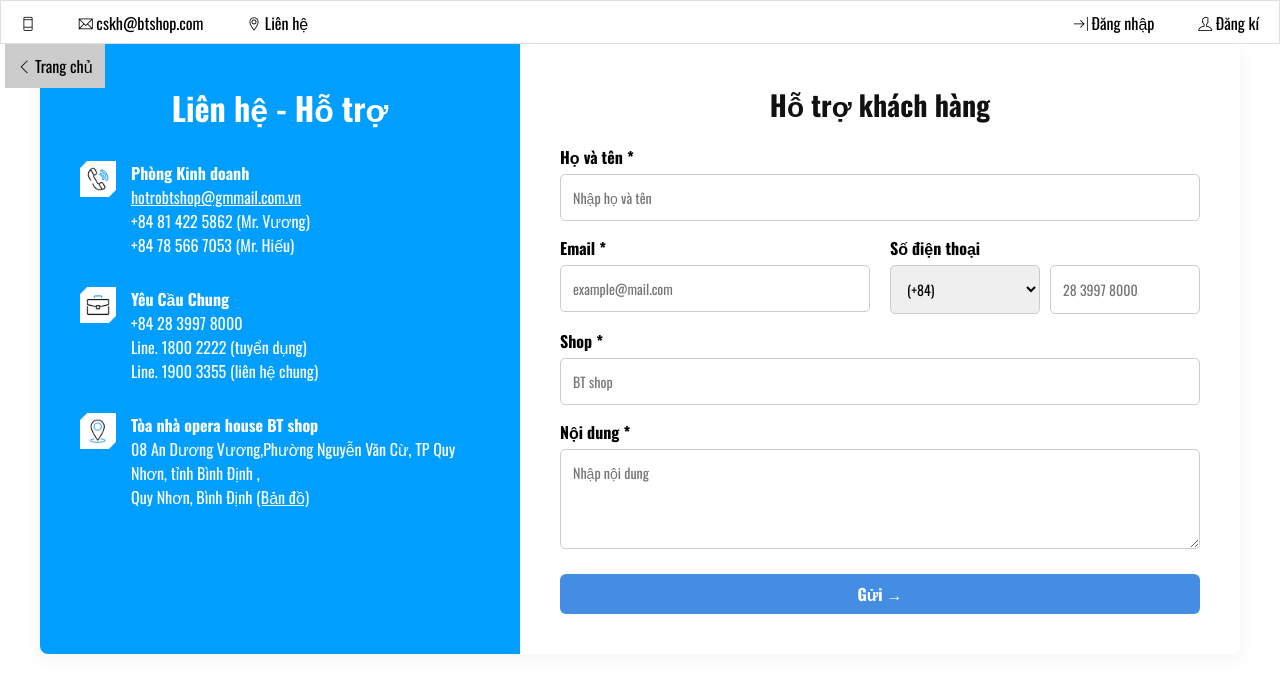
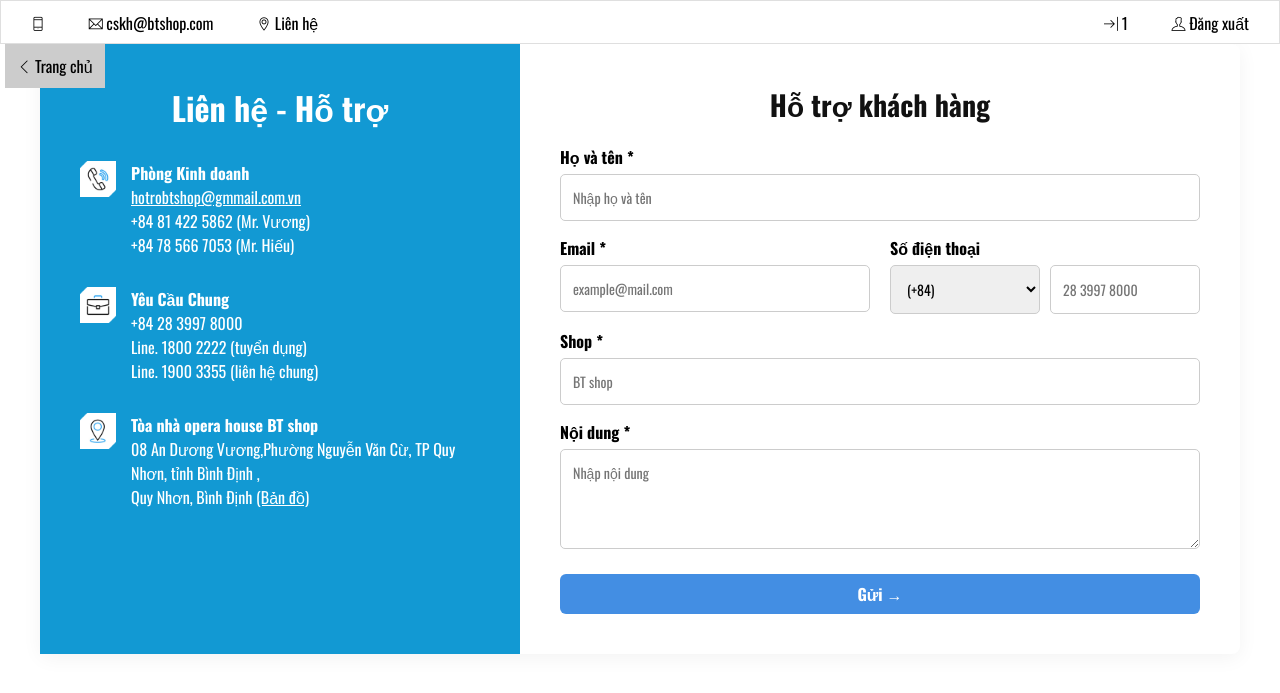
Before and after one commit to san24022005/source-code, a PHP site: page /hotrokhachhang.php in a window 1280 px wide. Shown: the top 693 px of the page. Run offline with PHP 8.4, Linux system fonts and the light colour scheme; the visitor is signed in with stand-in values (Sample User, id 1); some web fonts are replaced.

Commit message:
sua lai tat ca file

```diff
--- a/accsets/css/main.css
+++ b/accsets/css/main.css
@@ -6,6 +6,8 @@
 
 /* START : TOP */
 #top {
+    display: flex;
+    justify-content: space-between;
     border: 1px solid #00000020;
     overflow: hidden;
     height: 44px;
@@ -17,31 +19,36 @@
     background-color: #ffff;
 }
 
+#top .left-top,
+#top .right-top {
+    margin: 0 10px;
+}
+
 #top li {
     display: inline-block;
     margin: 0 20px;
 }
 
-#top-nav .left-top {
-    float: left;
-}
-
-#top-nav .right-top {
-    float: right;
-}
-
-#top-nav .top-icon {
+#top .top-icon {
     display: inline-block;
 }
 
-#top-nav li a {
+#top li a {
     line-height: 44px;
     display: inline-block;
 }
 
-@media (max-width: 575px) {
-    #top-nav .left-top {
+@media (max-width: 610px) {
+    #top .left-top {
         display: none;
+    }
+
+    #top {
+        justify-content: end;
+    }
+
+    #top li {
+        margin: 0 15px;
     }
 }
 /* END : TOP */
@@ -396,7 +403,7 @@
 /* Tiêu đề danh mục */
 #products .danhmuc h1 {
     font-size: 28px;
-    color: #222;
+    color: #000;
     margin-bottom: 20px;
     border-bottom: 2px solid #ddd;
     padding-bottom: 8px;
@@ -750,9 +757,9 @@
 }
 
 .myacc-container  h2 {
-    margin-bottom: 5px;
+    margin-bottom: 12px;
     font-weight: 600;
-
+    font-size: 28px;
 }
 
 .myacc-container p {
@@ -971,3 +978,100 @@
 }
 
 /* END : THANH TOAN */
+
+/* START : CONTACT */
+
+.contact-section {
+    display: flex;
+    background: white;
+    box-shadow: 0 4px 20px rgba(0,0,0,0.05);
+    border-radius: 8px;
+    max-width: 1200px;
+    margin: 44px auto;
+}
+
+.contact-section .contact-left {
+    background-color: var(--main-bg2-color);
+    color: var(--main-color);
+    padding: 40px;
+    width: 40%;
+}
+
+.contact-section .contact-left h2 {
+    font-size: 32px;
+    margin-bottom: 30px;
+}
+
+.contact-section .contact-block {
+    display: flex;
+    gap: 15px;
+    margin-bottom: 30px;
+}
+
+.contact-section .contact-block img {
+    width: 36px;
+    height: 36px;
+}
+
+.contact-section .contact-block a {
+    color: white;
+    text-decoration: underline;
+}
+
+.contact-section .contact-right {
+    width: 60%;
+    padding: 40px;
+}
+
+.contact-section .contact-right h2 {
+    font-size: 28px;
+    margin-bottom: 20px;
+    color: #111;
+}
+
+.contact-section .contact-form label {
+    font-weight: bold;
+    margin-top: 15px;
+    display: block;
+}
+
+.contact-section .contact-form input,
+.contact-section .contact-form select,
+.contact-section .contact-form textarea {
+    width: 100%;
+    padding: 12px;
+    margin-top: 5px;
+    border: 1px solid #ccc;
+    border-radius: 5px;
+    font-size: 14px;
+    resize: vertical;
+}
+
+.contact-section .input-row {
+    display: flex;
+    gap: 20px;
+}
+
+.contact-section .input-group {
+    flex: 1;
+}
+
+.contact-section .phone-input {
+    display: flex;
+    gap: 10px;
+}
+.contact-section .contact-form textarea {
+    height: 100px;
+}
+
+.contact-section .contact-form button {
+    margin-top: 20px;
+    font-size: 16px;
+    transition: 0.3s ease;
+}
+
+.contact-section .contact-form button:hover {
+    background-color: #007acc;
+}
+
+/* END : CONTACT */
--- a/connect.php
+++ b/connect.php
@@ -8,9 +8,9 @@ $password = '123456';
 $conn = new mysqli($host, $username, $password, $dbname);
 
 // Kiểm tra kết nối
-if ($conn->connect_error) {
-    die("Kết nối thất bại: " . $conn->connect_error);
+if (!$conn) {
+    die("Kết nối thất bại: " . mysqli_connect_error());
 }
 
-mysqli_set_charset($conn, "utf8"); // Thiết lập UTF-8 để tránh lỗi tiếng Việt
+mysqli_set_charset($conn, 'utf8mb4'); // Thiết lập UTF-8 để tránh lỗi tiếng Việt
 ?>
--- a/deltails.php
+++ b/deltails.php
@@ -1,6 +1,6 @@
 <?php
 session_start();
-require "connect.php";
+require 'connect.php';
 
 $masp = isset($_GET['masp']) ? $_GET['masp'] : '';
 
--- a/hoadon.php
+++ b/hoadon.php
@@ -135,7 +135,6 @@ if (!$stmt->execute()) {
 }
 $stmt->close();
 ?>
-
 <!DOCTYPE html>
 <html lang="vi">
 <head>
--- a/hotrokhachhang.php
+++ b/hotrokhachhang.php
@@ -1,3 +1,6 @@
+<?php
+session_start();
+?>
 <!DOCTYPE html>
 <html lang="vi">
 <head>
@@ -8,100 +11,7 @@
     <link rel="stylesheet" href="./accsets/css/base.css">
     <link rel="stylesheet" href="./accsets/fonts/themify-icons/themify-icons.css">
     <style>
-    .contact-section {
-      display: flex;
-      background: white;
-      box-shadow: 0 4px 20px rgba(0,0,0,0.05);
-      border-radius: 8px;
-      overflow: hidden;
-      max-width: 1200px;
-      margin: 44px auto;
-    }
 
-    .contact-left {
-      background-color: #009eff;
-      color: white;
-      padding: 40px;
-      width: 40%;
-    }
-
-    .contact-left h2 {
-      font-size: 32px;
-      margin-bottom: 30px;
-    }
-
-    .contact-block {
-      display: flex;
-      gap: 15px;
-      margin-bottom: 30px;
-    }
-
-    .contact-block img {
-      width: 36px;
-      height: 36px;
-    }
-
-    .contact-block a {
-      color: white;
-      text-decoration: underline;
-    }
-
-    .contact-right {
-      width: 60%;
-      padding: 40px;
-    }
-
-    .contact-right h2 {
-      font-size: 28px;
-      margin-bottom: 20px;
-      color: #111;
-    }
-
-    .contact-form label {
-      font-weight: bold;
-      margin-top: 15px;
-      display: block;
-    }
-
-    .contact-form input,
-    .contact-form select,
-    .contact-form textarea {
-      width: 100%;
-      padding: 12px;
-      margin-top: 5px;
-      border: 1px solid #ccc;
-      border-radius: 5px;
-      font-size: 14px;
-      resize: vertical;
-    }
-
-    .input-row {
-      display: flex;
-      gap: 20px;
-    }
-
-    .input-group {
-      flex: 1;
-    }
-
-    .phone-input {
-      display: flex;
-      gap: 10px;
-    }
-
-    .contact-form textarea {
-      height: 100px;
-    }
-
-    .contact-form button {
-      margin-top: 20px;
-      font-size: 16px;
-      transition: 0.3s ease;
-    }
-
-    .contact-form button:hover {
-      background-color: #007acc;
-    }
   </style>
 </head>
 <body>
@@ -116,7 +26,7 @@
         <div class="contact-left">
             <h2>Liên hệ - Hỗ trợ </h2>
             <div class="contact-block">
-      <img src="accsets/images/phone-icon.png" alt="Phone">
+                <img src="./accsets/images/phone-icon.png" alt="Phone">
                 <div>
                     <strong>Phòng Kinh doanh</strong><br>
                     <a href="mailto:hotrobtshop@gmail.com.vn">hotrobtshop@gmmail.com.vn </a><br>
@@ -124,8 +34,9 @@
                     +84 78 566 7053 (Mr. Hiếu)
                 </div>
             </div>
+
             <div class="contact-block">
-      <img src="accsets/images/info-icon.png" alt="Info">
+                <img src="./accsets/images/info-icon.png" alt="Info">
                 <div>
                     <strong>Yêu Cầu Chung</strong><br>
                     +84 28 3997 8000<br>
@@ -133,8 +44,9 @@
                     Line. 1900 3355 (liên hệ chung)
                 </div>
             </div>
+
             <div class="contact-block">
-      <img src="accsets/images/location-icon.png" alt="Location">
+                <img src="./accsets/images/location-icon.png" alt="Location">
                 <div>
                     <strong>Tòa nhà opera house BT shop </strong><br>
                     08 An Dương Vương,Phường Nguyễn Văn Cừ, TP Quy Nhơn, tỉnh Bình Định ,<br>
@@ -142,6 +54,7 @@
                 </div>
             </div>
         </div>
+
         <div class="contact-right">
             <h2>Hỗ trợ khách hàng</h2>
             <form class="contact-form">
@@ -152,6 +65,7 @@
                         <label for="email">Email *</label>
                         <input type="email" id="email" placeholder="example@mail.com">
                     </div>
+
                     <div class="input-group">
                         <label for="phone">Số điện thoại</label>
                         <div class="phone-input">
@@ -164,6 +78,7 @@
                         </div>
                     </div>
                 </div>
+
                 <label for="company">Shop *</label>
                 <input type="text" id="company" placeholder="BT shop">
                 <label for="message">Nội dung *</label>
--- a/login.php
+++ b/login.php
@@ -10,7 +10,7 @@ if ($_SERVER['REQUEST_METHOD'] == 'POST') {
     $password = $_POST['password'];
 
     // Kết nối CSDL
-    require 'connect.php';
+    $conn = mysqli_connect("localhost", "root", "123456", "QLBH");
 
     if (!$conn) {
         die("Kết nối thất bại: " . mysqli_connect_error());
@@ -49,7 +49,6 @@ if ($_SERVER['REQUEST_METHOD'] == 'POST') {
     <link rel="stylesheet" href="./accsets/fonts/themify-icons/themify-icons.css">
     <link rel="stylesheet" href="./accsets/css/main.css">
 </head>
-
 <body>
     <div class="login-container">
         <div class="left-panel">
--- a/myaccount.php
+++ b/myaccount.php
@@ -4,9 +4,9 @@ if (!isset($_SESSION['username'])) {
     $_SESSION['username'] = 'KH001';
 }
 
+require 'connect.php';
+
 $username = $_SESSION['username'];
-
-require 'connect.php';
 
 // Lấy thông tin hiện tại
 $sql = "SELECT kh.hoten, kh.ngaysinh, tl.sodt, tl.email, tl.sonha, tl.caphuyen, tl.capxa, tl.captinh
@@ -19,7 +19,6 @@ $stmt->execute();
 $result = $stmt->get_result();
 $user = $result->fetch_assoc();
 ?>
-
 <!DOCTYPE html>
 <html lang="vi">
 <head>
--- a/search.php
+++ b/search.php
@@ -13,7 +13,6 @@ if ($keyword == null) {
     header('Location: index.php');
     exit();
 }
-
 ?>
 <!DOCTYPE html>
 <html lang="en">
@@ -102,6 +101,7 @@ if ($keyword == null) {
         load_modal();
         ?>
     </div>
-    <script src="accsets/js/modal.js"></script>
+
+    <script src="./accsets/js/modal.js"></script>
 </body>
 </html>
--- a/shopping-cart.php
+++ b/shopping-cart.php
@@ -100,6 +100,7 @@ $result = $stmt->get_result();
         </form>
     </div>
     <?php load_footer();?>
+
     <script scr="./accsets/js/cart.js"></script>
 </body>
 </html>
--- a/site.php
+++ b/site.php
@@ -19,10 +19,6 @@
     {
         require('widget/footer.php');
     }
-    function connect()
-    {
-        require('connect.php');
-    }
     function load_modal()
     {
         require('widget/modal.php');
--- a/thanhtoan.php
+++ b/thanhtoan.php
@@ -6,7 +6,6 @@ if (!$soHD || $tongtien <= 0) {
     die("Thiếu thông tin hóa đơn hoặc số tiền không hợp lệ.");
 }
 ?>
-
 <!DOCTYPE html>
 <html lang="vi">
 <head>
@@ -27,11 +26,12 @@ if (!$soHD || $tongtien <= 0) {
         </div>
         <div class="thanhtoan_right-container">
             <h2>Quét mã QR để thanh toán</h2>
-            <img src="https://img.vietqr.io/image/BIDV-8830616514-qr_only.png?amount=<?= intval($tongtien) ?>&addInfo=Thanh toán hóa đơn <?= urlencode($soHD) ?>" alt="QR Thanh toán BIDV">
+            <img src="https://img.vietqr.io/image/BIDV-8830616514-qr_only.png?amount=<?= intval($tongtien) ?>&addInfo=Thanh toán hóa đơn <?= urlencode($soHD) ?>" alt="QR Thanh toán">
             <p><em>Dùng app ngân hàng để quét mã và thanh toán.</em></p>
             <button onclick="thanhToan()">Tôi đã hoàn tất thanh toán trên app</button>
         </div>
     </div>
+
     <script src="./accsets/js/thanhtoan.js"></script>
 </body>
 </html>
--- a/widget/top.php
+++ b/widget/top.php
@@ -1,6 +1,6 @@
 <div id="top">
-    <ul id="top-nav">
     <div class="left-top">
+        <ul>
         <li>
             <div class="mobile-btn">
                 <a href="tel:0946171903"><i class="top-icon ti-mobile"></i></a>
@@ -22,38 +22,27 @@
                 </a>
             </div>
         </li>
+        </ul>
     </div>
 
     <div class="right-top">
+        <ul>
         <li>
             <div class="login-btn">
                 <a href="<?php echo isset($_SESSION['name']) ? 'myaccount.php' : 'login.php'; ?>">
                     <i class="top-icon ti-shift-right"></i>
-                    <?php
-                        if (isset($_SESSION["name"])) {
-                            echo $_SESSION["name"];
-                        } else {
-                            echo "Đăng nhập";
-                        }
-                    ?>
+                    <?php echo isset($_SESSION["name"]) ? $_SESSION["name"] : "Đăng nhập"; ?>
                 </a>
             </div>
         </li>
-
         <li>
             <div class="register-btn">
                 <a href="<?php echo isset($_SESSION['name']) ? 'logout.php' : 'register.php'; ?>">
                     <i class="top-icon ti-user"></i>
-                        <?php
-                        if (isset($_SESSION["name"])) {
-                            echo "Đăng xuất";
-                        } else {
-                            echo "Đăng kí";
-                        }
-                        ?>
+                    <?php echo isset($_SESSION["name"]) ? "Đăng xuất" : "Đăng kí"; ?>
                 </a>
             </div>
         </li>
-        </div>
         </ul>
     </div>
+</div>
```
Also changed, not shown: widget/slider.php (indentation only). Lines whose indentation alone changed are shown as unchanged.
